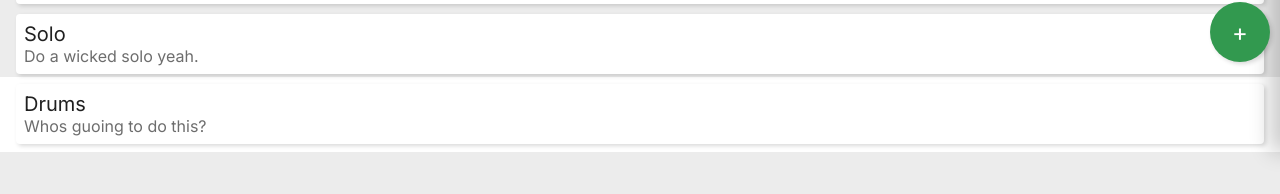
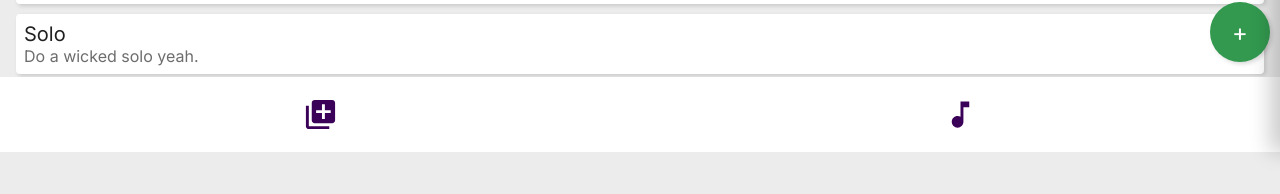
Before and after one commit to Jwakers/bandapp, a React (Create React App) app: page /_ahasd80 in a window 1280 px wide. Shown: the part 648-842 px from the top of the page. Built offline with nearby package versions, Linux system fonts and the light colour scheme.

Commit message:
Adding axios. Changes from previous non commited updates

```diff
--- a/package.json
+++ b/package.json
@@ -6,6 +6,7 @@
     "@testing-library/jest-dom": "^4.2.4",
     "@testing-library/react": "^9.3.2",
     "@testing-library/user-event": "^7.1.2",
+    "axios": "^0.21.0",
     "node-sass": "^4.13.1",
     "react": "^16.13.1",
     "react-dom": "^16.13.1",
--- a/src/assets/style/components/_backdrop.scss
+++ b/src/assets/style/components/_backdrop.scss
@@ -7,7 +7,7 @@
     top: 0;
     left: 0;
     pointer-events: none;
-    z-index: 10;
+    z-index: 60;
     // TODO: Improve performance of blur
     // backdrop-filter: blur(2px);
     // will-change: backdrop-filter;
--- a/src/assets/style/components/_modal.scss
+++ b/src/assets/style/components/_modal.scss
@@ -10,7 +10,7 @@
     transform: translate(-50%, 80%);
     background-color: #fff;
     box-shadow: $shadow;
-    z-index: 10;
+    z-index: 80;
     border-radius: $radius;
     transition: .4s;
     &__close {
--- a/src/assets/style/components/_sidemenu.scss
+++ b/src/assets/style/components/_sidemenu.scss
@@ -6,7 +6,7 @@
     transform: translateX(100%);
     height: 100%;
     min-width: 300px;
-    z-index: 10;
+    z-index: 100;
     color: $purple;
     padding: rem(20);
     transition: 0.4s;
--- a/src/assets/style/components/_thumbnav.scss
+++ b/src/assets/style/components/_thumbnav.scss
@@ -5,6 +5,7 @@
     bottom: 0;
     display: -ms-flexbox;
     display: flex;
+    z-index: 20;
     &__item {
         flex-grow: 1;
         padding: rem(20) 0;
--- a/src/store/reducers.js
+++ b/src/store/reducers.js
@@ -68,7 +68,7 @@ const tasksState = [
         id: "task-jasd83",
         projectId: "_ahasd80",
         heading: "Drums",
-        description: "Whos guoing to do this?",
+        description: "Who's going to do this?",
         assignee: "",
         status: "pending"
     }
```
Also changed, not shown: 1 other file (tests, documents, lock files or other folders).
